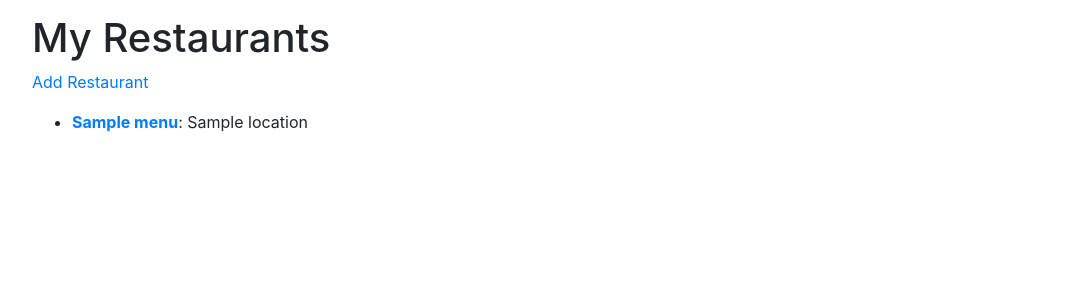
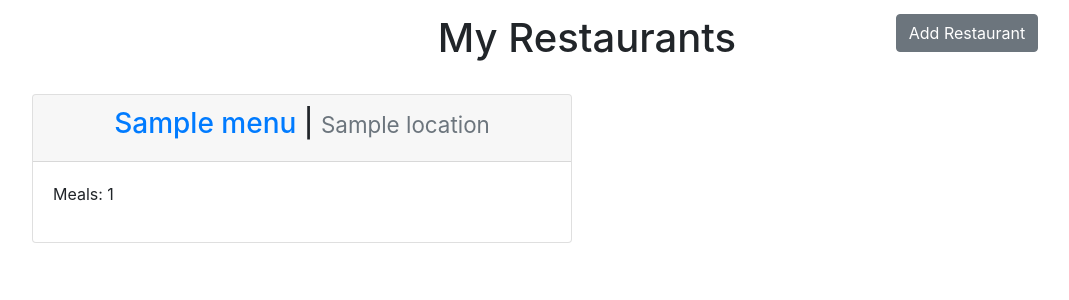
Before and after one commit to dallinbjohnson/tryDjango1-11, a Django app: template restaurants/templates/restaurants/index.html in a window 1280 px wide. Shown: the part 56-356 px from the top of the page, without its empty margins (53-1122 px from the left). Run offline with Django 3.2, Linux system fonts and the light colour scheme; the template is opened without the code that fills it: most values are stand-ins (such as "Sample title", 1, 10 or a date in 2020); some libraries are stand-ins or nearby versions.

Commit message:
Add styling for restaurant and menu list views.

```diff
--- a/restaurants/templates/restaurants/index.html
+++ b/restaurants/templates/restaurants/index.html
@@ -4,14 +4,34 @@
 
 {% block content %}
 
-<h1>My Restaurants</h1>
+    <div class="row mb-4">
+        <div class="col-md-4"></div>
+        <div class="col-md-4">
+            <h1 class="text-center">My Restaurants</h1>
+        </div>
+        <div class="col-md-4 text-center">
+            <a href="{% url 'restaurants:create' %}" class="btn btn-secondary">Add Restaurant</a>
+        </div>
+    </div>
 
-<p><a href="{% url 'restaurants:create' %}">Add Restaurant</a></p>
-
-<ul>
-  {% for restaurant in object_list %}
-    <li><a href="{{ restaurant.get_absolute_url }}"><b>{{ restaurant.name }}</b></a>: {{ restaurant.location }}</li>
-  {% endfor %}
-</ul>
+    <div class="row">
+        {% for restaurant in object_list %}
+            <div class="col-md-6">
+                <div class="card" style="margin-bottom: 15px;">
+                    <div class="card-header">
+                        <h3 class="text-center">
+                            <a href="{{ restaurant.get_absolute_url }}">{{ restaurant.name }}</a> |
+                            <small class="text-secondary">
+                                {{ restaurant.location }}
+                            </small>
+                        </h3>
+                    </div>
+                    <div class="card-body">
+                        <p>Meals: {{ restaurant.item_set.all|length }}</p>
+                    </div>
+                </div>
+            </div>
+        {% endfor %}
+    </div>
 
 {% endblock content %}
```
Also changed, not shown: menus/templates/menus/index.html (+30 -4 lines).
